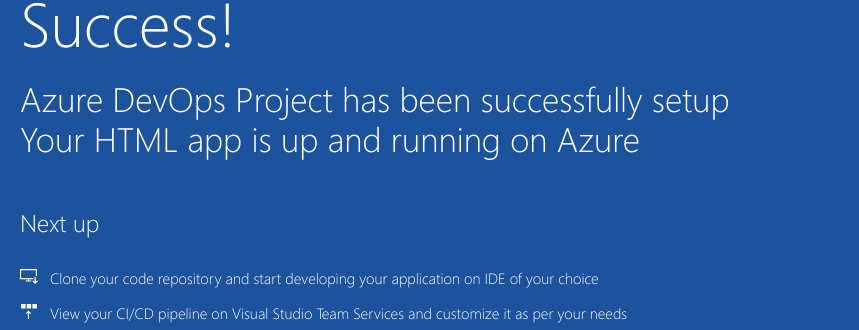
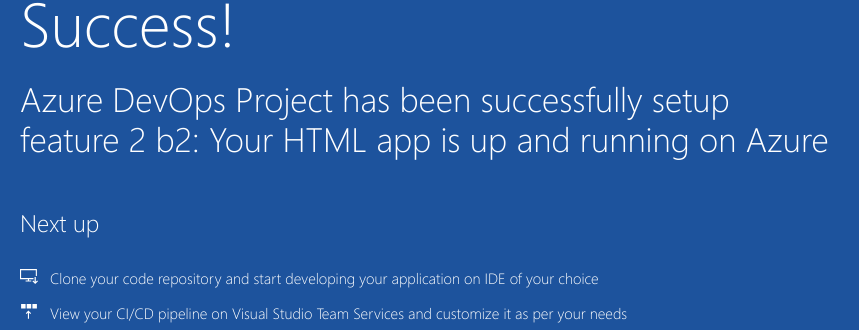
Before and after one commit to gau12345/Assignment_Day_03, a plain HTML site: page sample-project/index.html in a window 1280 px wide. Shown: the part 392-722 px from the top of the page, 205-1064 px from the left. Drawn offline with Linux system fonts and the light colour scheme.

Commit message:
feature 2 b2 branch made changes in index.html

```diff
--- a/sample-project/index.html
+++ b/sample-project/index.html
@@ -20,7 +20,7 @@
             <div class="content-body">
                 <div class="success-text">Success!</div>
                 <div class="description line-1"> Azure DevOps Project has been successfully setup</div>
-                <div class="description line-2"> Your HTML app is up and running on Azure</div>
+                <div class="description line-2"> feature 2 b2: Your HTML app is up and running on Azure</div>
                 <div class="next-steps-container">
                     <div class="next-steps-header">Next up</div>
                     <div class="next-steps-body">
```
